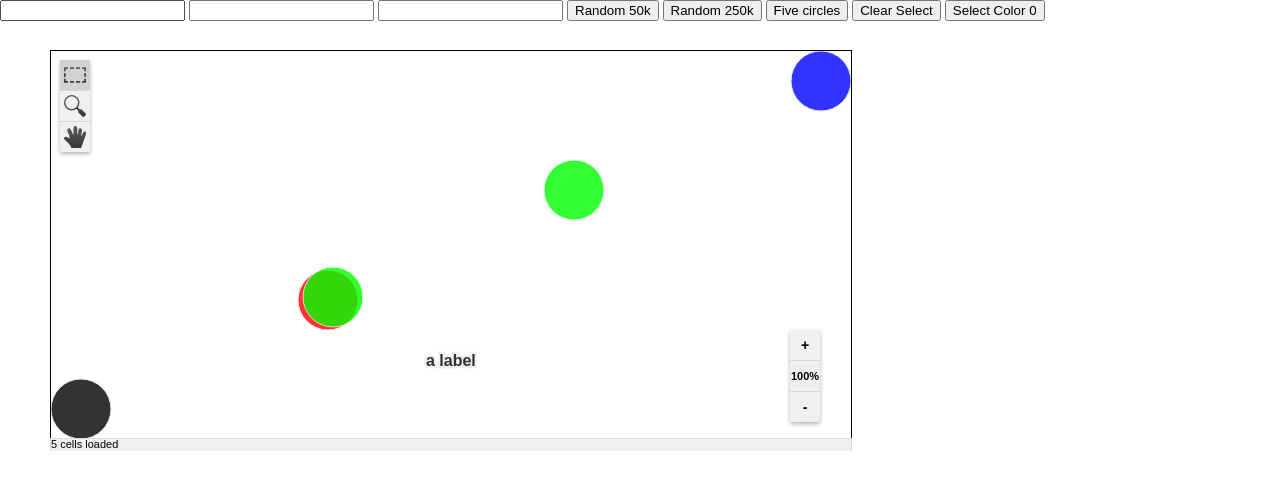
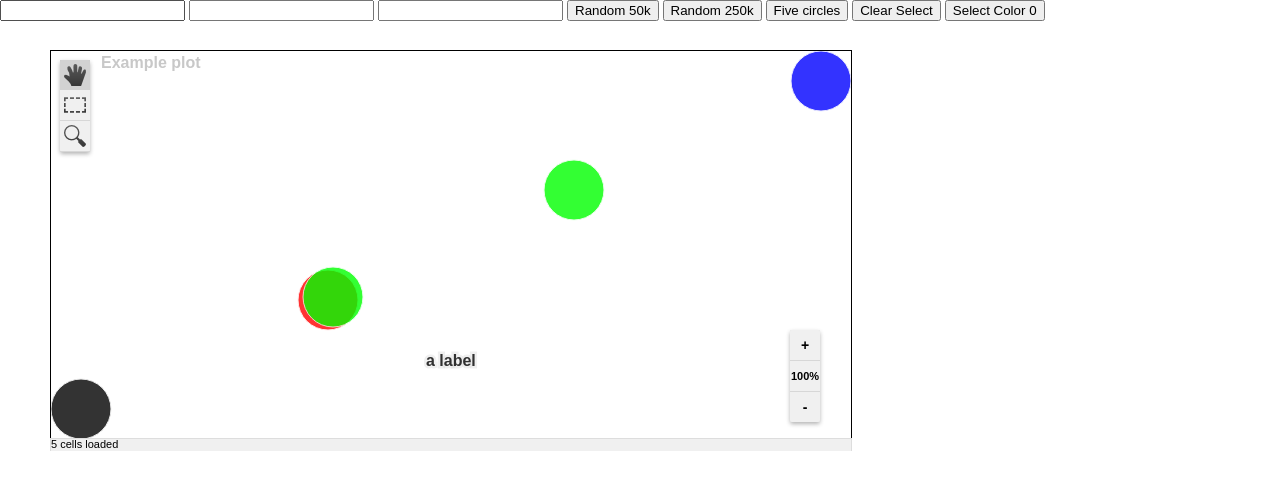
Before and after one commit to maximilianh/maxPlot, a plain HTML site: page index.html in a window 1280 px wide. Drawn offline with nearby package versions, Linux system fonts and the light colour scheme.

Commit message:
adding title

```diff
--- a/index.html
+++ b/index.html
@@ -31,6 +31,7 @@ var fig = new MaxPlot(div, 50, 50, 800, 400, {'radius':30, 'alpha':1.0});
 // show the borders of our plot
 fig.canvas.style.border = "1px solid black";
 
+// now do the plotting
 fiveCircles(fig);
 
 function fiveCircles(fig) {
@@ -41,6 +42,7 @@ function fiveCircles(fig) {
     fig.setColors(["000000", "ff0000", "00ff00", "0000ff"]);
     // and assign every circle its own color
     fig.setColorArr([0, 1, 2, 3, 2]);
+    fig.setTitle("Example plot");
     // and draw it
     fig.drawDots();
 }
--- a/maxPlot.js
+++ b/maxPlot.js
@@ -136,7 +136,7 @@ function MaxPlot(div, top, left, width, height, args) {
         self.dotClickX = null;
         self.dotClickY = null;
 
-        self.activateMode(getAttr(args, "mode", "select"));
+        self.activateMode(getAttr(args, "mode", "move"));
     };
 
     // call the constructor
@@ -151,6 +151,11 @@ function MaxPlot(div, top, left, width, height, args) {
        self.canvas.style.left = left+"px";
        self.canvas.style.top = top+"px";
     };
+
+    this.setTitle = function (text) {
+        self.title = text;
+    };
+
 
     // -- (private) helper functions
     // -- these are normal functions, not methods, they do not access "self"
@@ -312,9 +317,9 @@ function MaxPlot(div, top, left, width, height, args) {
         self.icons["zoom"] = zoomButton;
 
         //ctrlDiv.innerHTML = htmls.join("");
+        ctrlDiv.appendChild(moveButton);
         ctrlDiv.appendChild(selectButton);
         ctrlDiv.appendChild(zoomButton);
-        ctrlDiv.appendChild(moveButton);
 
         self.div.appendChild(ctrlDiv);
 
@@ -965,9 +970,29 @@ function MaxPlot(div, top, left, width, height, args) {
        self.colors = colors;
     };
 
+    this.drawTitle = function() {
+        var ctx = self.ctx;
+        ctx.save();
+        ctx.font = "bold "+gTextSize+"px Sans-serif"
+        //ctx.globalAlpha = 1.0;
+
+        //ctx.strokeStyle = '#EEEEEE';
+        //ctx.lineWidth = 5;
+        ctx.fillStyle = "rgba(200, 200, 200)";
+        ctx.textBaseline = "top";
+        //ctx.textAlign = "left";
+        ctx.fillText(self.title,50,5);
+        ctx.restore();
+    };
+
     this.drawDots = function() {
         /* draw coordinates to canvas with current colors */
         console.time("draw");
+
+        self.clear();
+
+        if (self.title!==undefined)
+            self.drawTitle();
 
         if (self.alpha===undefined)
              alert("internal error: alpha is not defined");
@@ -984,8 +1009,6 @@ function MaxPlot(div, top, left, width, height, args) {
         if (baseRadius===0)
             baseRadius = 0.7;
         self.radius = Math.floor(baseRadius * Math.sqrt(self.zoomFact));
-
-        self.clear();
 
         // the higher the zoom factor, the higher the alpha value
         var zoomFrac = Math.min(1.0, self.zoomFact/100.0); // zoom as fraction, max is 1.0
```
